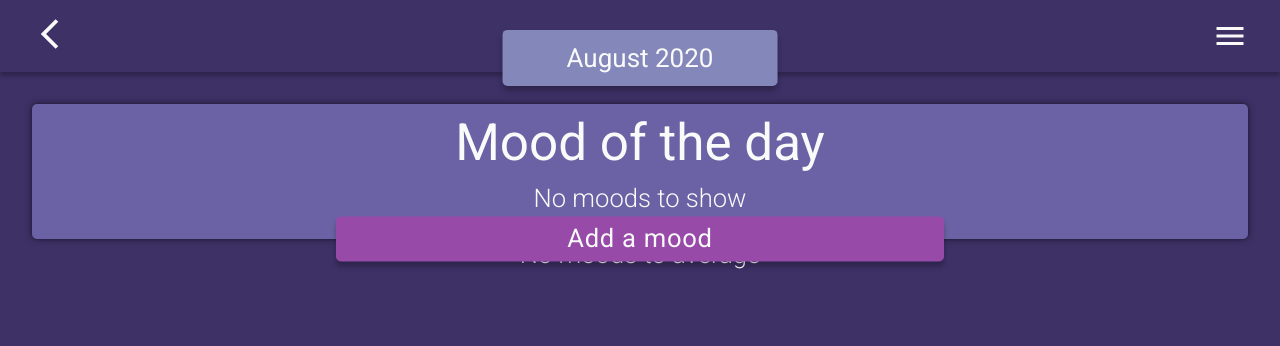
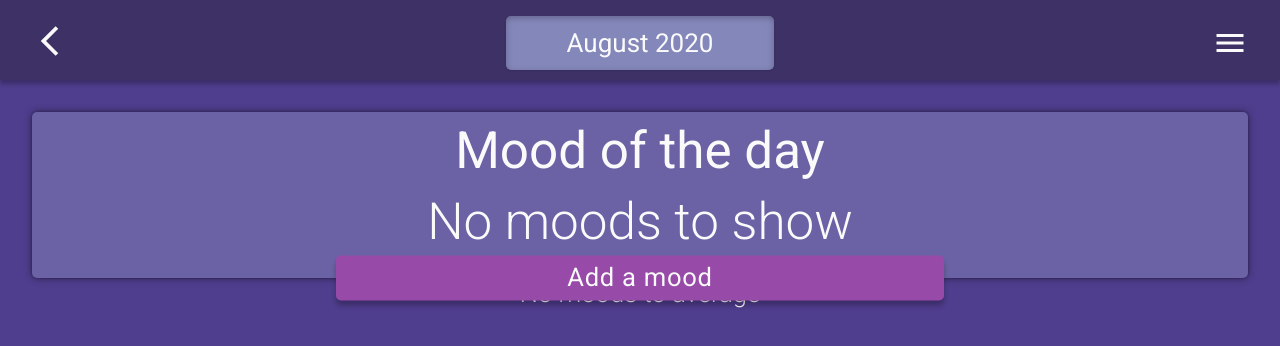
Before and after one commit to o2dependent/mood-log, a React (Create React App) app: page /calendar/day/1 in a window 1280 px wide. Shown: the top 346 px of the page. Built offline with nearby package versions, Linux system fonts and the light colour scheme.

Commit message:
nav bar with animation

```diff
--- a/src/Components/App.js
+++ b/src/Components/App.js
@@ -6,19 +6,7 @@ import CalendarContainer from './CalendarContainer';
 import MoodForm from './MoodForm';
 import ShowDay from './ShowDay';
 import TitleCard from './TitleCard';
-
-const style = {
-	app: {
-		minHeight: '100vh',
-		height: '100vh',
-		display: 'flex',
-		flexDirection: 'column',
-	},
-	page: {
-		height: 'auto',
-		flexGrow: 1,
-	},
-};
+import style from '../Styles/AppStyles';
 
 class App extends Component {
 	constructor(props) {
--- a/src/Components/ShowDay.js
+++ b/src/Components/ShowDay.js
@@ -90,7 +90,6 @@ function ShowDay(props) {
 						</div>
 					))
 				) : (
-					// TODO change styling on fallback text
 					<p>No moods to show</p>
 				)}
 				<Button
--- a/src/Components/TitleCard.js
+++ b/src/Components/TitleCard.js
@@ -1,22 +1,72 @@
-import React from 'react';
+import React, { useState } from 'react';
 import AddCircleOutlineIcon from '@material-ui/icons/AddCircleOutline';
 import MenuIcon from '@material-ui/icons/Menu';
 import ArrowBackIosOutlinedIcon from '@material-ui/icons/ArrowBackIosOutlined';
 import { Link, useLocation } from 'react-router-dom';
 import useStyles from '../Styles/TitleCardStyles';
+import { Button } from '@material-ui/core';
 
 export default function TitleCard(props) {
+	const [drawerOpen, setDrawer] = useState(false);
 	const classes = useStyles();
 	const curLoc = useLocation().pathname;
 	const { curMonthFormatted, curYear, showMoodForm } = props;
 
+	const toggleDrawer = (open) => (e) => {
+		if (
+			e &&
+			e.type === 'keydown' &&
+			(e.key === 'Tab' || e.key === 'Shift')
+		) {
+			return;
+		}
+
+		setDrawer(open);
+	};
+
 	return (
-		<div className={classes.titleCard}>
+		<div
+			className={classes.titleCard}
+			style={drawerOpen ? { minHeight: '100vh' } : {}}
+		>
+			{/* TODO optimize drawer code */}
+			<div
+				className={classes.navContainer}
+				style={
+					drawerOpen
+						? {
+								transition:
+									'height 0ms 500ms, opacity 500ms 500ms, padding 500ms 100ms',
+								opacity: '1',
+						  }
+						: {
+								height: '0',
+								padding: '0',
+								transition:
+									'height 250ms, opacity 100ms, padding 100ms 200ms',
+								opacity: '0',
+						  }
+				}
+			>
+				<Link to='/calendar' onClick={toggleDrawer(false)}>
+					<Button>Calendar</Button>
+				</Link>
+				<Link to='/calendar' onClick={toggleDrawer(false)}>
+					<Button>Calendar</Button>
+				</Link>
+				<div className={classes.navBottom}>
+					<Button>Profile</Button>
+					<Button>Settings</Button>
+				</div>
+			</div>
 			<div className={classes.titleContainer}>
 				{curLoc === '/calendar' ? (
 					<AddCircleOutlineIcon onClick={showMoodForm} />
 				) : (
-					<Link to='/calendar'>
+					<Link
+						to='/calendar'
+						onClick={drawerOpen && toggleDrawer(false)}
+					>
 						<ArrowBackIosOutlinedIcon />
 					</Link>
 				)}
@@ -26,8 +76,11 @@ export default function TitleCard(props) {
 					{curMonthFormatted.last}
 					{` ${curYear}`}
 				</h1>
-				{/* TODO add material ui drawer from the top for navigation */}
-				<MenuIcon />
+				<MenuIcon
+					onClick={
+						drawerOpen ? toggleDrawer(false) : toggleDrawer(true)
+					}
+				/>
 			</div>
 		</div>
 	);
--- /dev/null
+++ b/src/Styles/AppStyles.js
@@ -0,0 +1,18 @@
+import colors from './colors';
+
+const style = {
+	app: {
+		height: 'auto',
+		minHeight: '100vh',
+		display: 'flex',
+		flexDirection: 'column',
+		background: colors.bgPurp,
+	},
+	page: {
+		marginTop: '10vh',
+		maxHeight: '90vh',
+		flexGrow: 1,
+	},
+};
+
+export default style;
--- a/src/Styles/CalendarStyles.js
+++ b/src/Styles/CalendarStyles.js
@@ -19,7 +19,7 @@ const useStyles = makeStyles({
 				) + 1
 			}, 1.5fr)`,
 		gridTemplateColumns: 'repeat(7, 1fr)',
-		height: '100%',
+		height: '90vh',
 		width: '100%',
 	},
 });
--- a/src/Styles/ShowDayStyles.js
+++ b/src/Styles/ShowDayStyles.js
@@ -8,7 +8,7 @@ const useStyles = makeStyles({
 		boxSizing: 'border-box',
 		height: '100%',
 		width: '100%',
-		background: colors.bgAccent,
+		background: colors.bgPurp,
 		color: colors.white,
 		margin: 0,
 		padding: '4vh 2.5%',
@@ -27,6 +27,9 @@ const useStyles = makeStyles({
 			`fit-content(1fr) repeat(${dayArr.length}, 1fr)`,
 		'& h4': {
 			paddingBottom: '10px',
+		},
+		'& p': {
+			fontSize: '4vw',
 		},
 	},
 	dayItem: {
@@ -54,9 +57,7 @@ const useStyles = makeStyles({
 		display: 'flex',
 		justifyContent: 'center',
 		alignItems: 'center',
-		'& p': {
-			fontSize: '4vw',
-		},
+
 		'&.noNote p': {
 			opacity: '50%',
 		},
--- a/src/Styles/TitleCardStyles.js
+++ b/src/Styles/TitleCardStyles.js
@@ -5,21 +5,27 @@ import { makeStyles } from '@material-ui/styles';
 
 const useStyles = makeStyles({
 	titleCard: {
+		boxSizing: 'border-box',
 		zIndex: 100,
 		display: 'flex',
-		alignItems: 'flex-end',
-		position: 'sticky',
-		boxShadow: '0px 4px 4px rgba(0, 0, 0, 0.25)',
+		flexDirection: 'column',
+		justifyContent: 'space-between',
+		alignItems: 'center',
+		position: 'fixed',
 		top: 0,
 		left: 0,
+		boxShadow: '0px 4px 4px rgba(0, 0, 0, 0.25)',
 		width: '100%',
-		height: 'fit-content',
+		minHeight: '10vh',
+		height: '10vh',
 		padding: '2vh 0',
 		color: colors.white,
 		background: colors.bgAccent,
+		transition: 'min-height 500ms',
 	},
 	titleContainer: {
 		display: 'flex',
+		alignSelf: 'flex-end',
 		justifyContent: 'space-between',
 		alignItems: 'center',
 		height: 'fit-content',
@@ -28,20 +34,18 @@ const useStyles = makeStyles({
 		'& .MuiSvgIcon-root': {
 			fontSize: '4.5vh',
 			color: colors.white,
+			cursor: 'pointer',
 		},
 	},
 	titleText: {
-		position: 'absolute',
-		bottom: '0',
-		left: '50%',
-		margin: '0 auto',
+		margin: '0',
 		fontSize: '3.25vh',
 		boxSizing: 'border-box',
 		width: 'fit-content',
-		boxShadow: '0px 5px 6px rgba(0, 0, 0, 0.25)',
+		boxShadow:
+			'inset 0px 2px 6px rgba(0, 0, 0, 0.25), 0px 1px 2px rgba(0, 0, 0, 0.1)',
 		padding: '1% 5%',
 		borderRadius: '5px',
-		transform: 'translate(-50%,25%)',
 		background: colors.lightPurp,
 		fontWeight: 400,
 		transition: 'all 300ms',
@@ -50,6 +54,48 @@ const useStyles = makeStyles({
 			width: 'fit-content',
 		},
 	},
+
+	navContainer: {
+		boxSizing: 'border-box',
+		overflow: 'hidden',
+		display: 'grid',
+		gridTemplateColumns: '1fr',
+		gridTemplateRows: 'repeat(7, 1fr)',
+		padding: '5vh 5%',
+		height: '90vh',
+		width: '95%',
+		'& *': {
+			textDecoration: 'none',
+		},
+		'& .MuiButton-root': {
+			color: colors.white,
+			height: '50%',
+			width: '90%',
+			margin: '0 auto',
+			boxShadow:
+				'inset 2px 2px 4px rgba(0, 0, 0, 0.25),inset 0px 10px 24px rgba(0, 0, 0, 0.25)',
+			textShadow: '0px 0px 2px rgba(0,0,0,0.25)',
+			background: `${colors.lightPurp}AA`,
+		},
+	},
+	navBottom: {
+		gridArea: '8 / 1 / 9 / 2',
+		display: 'grid',
+		gridTemplateColumns: '1fr 1fr',
+		width: '90%',
+		margin: '0 auto',
+		'& .MuiButton-root': {
+			color: `${colors.white}BB`,
+			background: colors.bgAccent,
+			height: '100%',
+			width: '90%',
+			justifySelf: 'flex-end',
+			margin: 0,
+			'&:first-of-type': {
+				justifySelf: 'flex-start',
+			},
+		},
+	},
 });
 
 export default useStyles;
```
